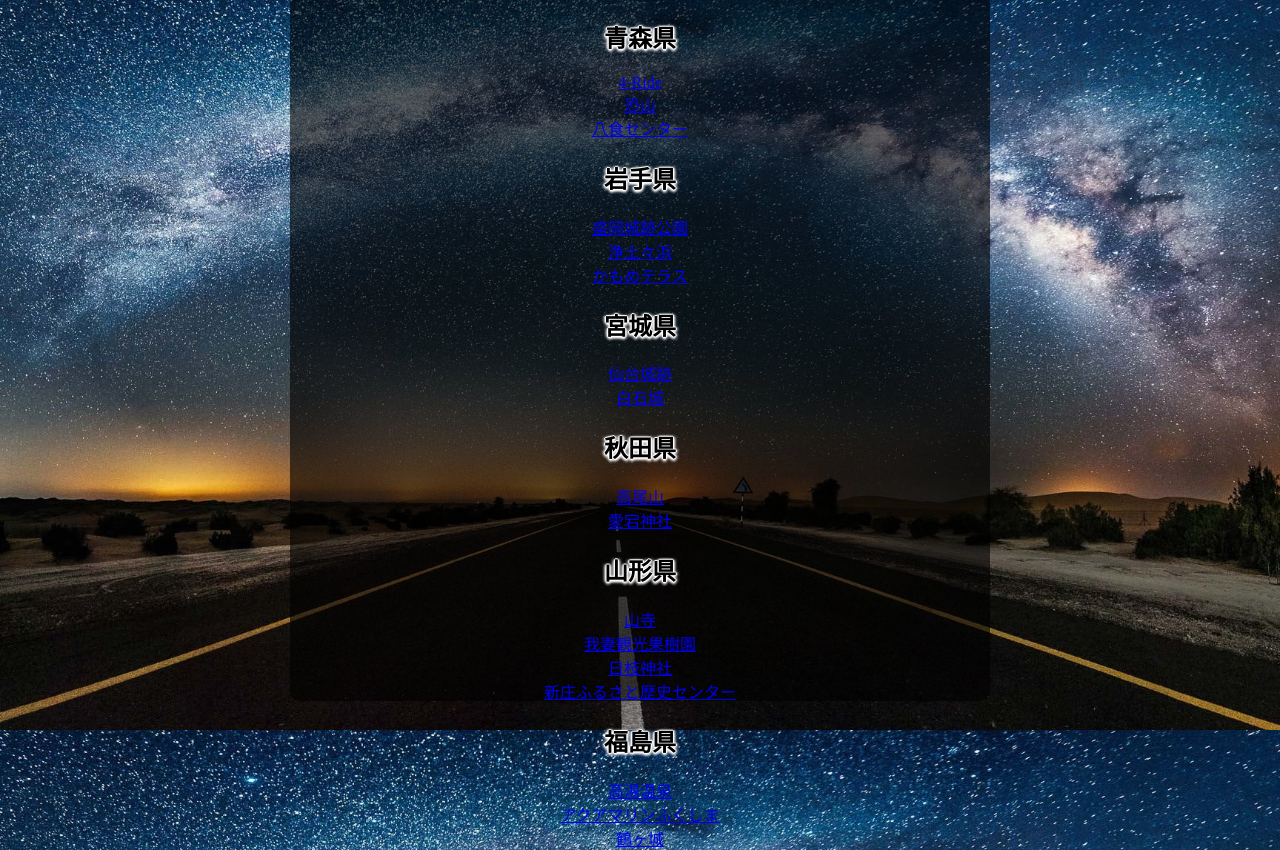
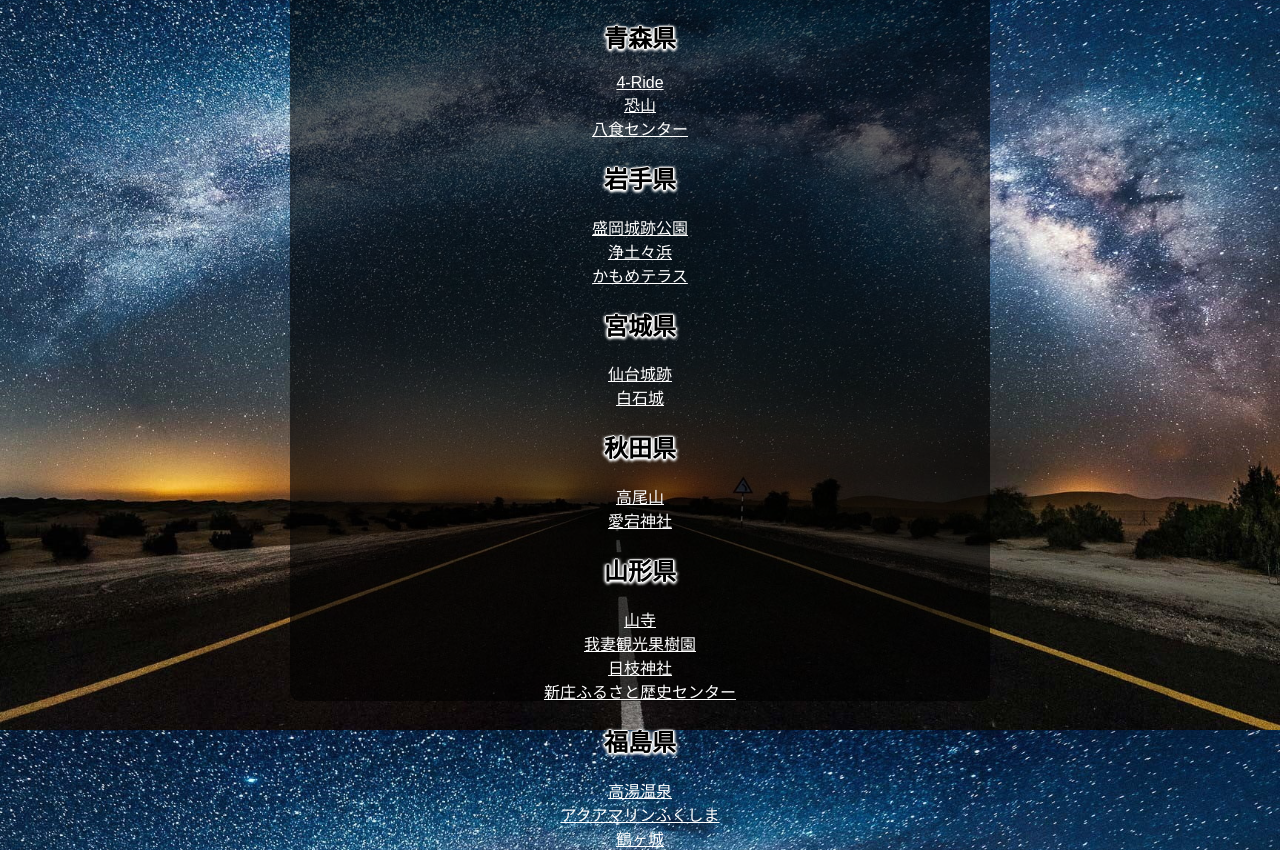
Before and after one commit to mother-s-nail-cutting/Hackathon, a plain HTML site: page chihou/touhoku.html in a window 1280 px wide. Shown: the part 70-920 px from the top of the page. Drawn offline with Linux system fonts and the light colour scheme; no server answers; a web font is replaced by a local one.

Commit message:
touhoku kansei

```diff
--- a/chihou/touhoku.html
+++ b/chihou/touhoku.html
@@ -30,54 +30,54 @@
 
   <div id="aomori" class="aomori">
     <h2>青森県</h2>
-    <a href = 'https://4ride-as.com/' target = "_blank" id="urlText" c>4-Ride</a><br>
+    <a href = 'https://4ride-as.com/' target = "_blank" class="urlText" c>4-Ride</a><br>
 
-    <a href = 'https://osorezan.or.jp/' target = "_blank" id="urlText" >恐山</a><br>
+    <a href = 'https://osorezan.or.jp/' target = "_blank" class="urlText" >恐山</a><br>
 
-    <a href = 'https://www.849net.com/' target = "_blank" id="urlText">八食センター</a><br>
+    <a href = 'https://www.849net.com/' target = "_blank" class="urlText">八食センター</a><br>
   </div>
 
   <div id="iwate" class="iwate">
     <h2>岩手県</h2>
-    <a href = 'https://www.city.morioka.iwate.jp/kurashi/midori/koen/1010491.html' target = "_blank" id="urlText" >盛岡城跡公園</a><br>
+    <a href = 'https://www.city.morioka.iwate.jp/kurashi/midori/koen/1010491.html' target = "_blank" class="urlText" >盛岡城跡公園</a><br>
 
-    <a href = 'https://www.city.miyako.iwate.jp/kanko/jyoudogahama.html' target = "_blank" id="urlText">浄土々浜</a><br>
+    <a href = 'https://www.city.miyako.iwate.jp/kanko/jyoudogahama.html' target = "_blank" class="urlText">浄土々浜</a><br>
 
-    <a href = 'https://kamometerrace.com/' target = "_blank" id="urlText" cla>かもめテラス</a><br>
+    <a href = 'https://kamometerrace.com/' target = "_blank" class="urlText" cla>かもめテラス</a><br>
   </div>
 
   <div id="miyagi" class="miyagi">
     <h2>宮城県</h2>
-    <a href = 'https://www.sentabi.jp/guidebook/attractions/78/' target = "_blank" id="urlText" >仙台城跡</a><br>
+    <a href = 'https://www.sentabi.jp/guidebook/attractions/78/' target = "_blank" class="urlText" >仙台城跡</a><br>
 
-    <a href = 'http://www.shiro-f.jp/shiroishijo/' target = "_blank" id="urlText" >白石城</a><br>
+    <a href = 'http://www.shiro-f.jp/shiroishijo/' target = "_blank" class="urlText" >白石城</a><br>
   </div>
 
   <div id="akita" class=" akita">
     <h2>秋田県</h2>
-    <a href = 'https://www.city.akita.lg.jp/kanko/kanrenshisetsu/1002253.html' target = "_blank" id="urlText" >高尾山</a><br>
+    <a href = 'https://www.city.akita.lg.jp/kanko/kanrenshisetsu/1002253.html' target = "_blank" class="urlText" >高尾山</a><br>
 
-    <a href = 'https://yaokami.jp/1050289/' target = "_blank" id="urlText" >愛宕神社</a><br>
+    <a href = 'https://yaokami.jp/1050289/' target = "_blank" class="urlText" >愛宕神社</a><br>
   </div>
 
   <div id="yamagata" class="yamagata">
     <h2>山形県</h2>
-    <a href = 'https://www.yamaderakankou.com' target = "_blank" id="urlText" >山寺</a><br>
+    <a href = 'https://www.yamaderakankou.com' target = "_blank" class="urlText" >山寺</a><br>
 
-    <a href = 'https://kajuen.link/' target = "_blank" id="urlText" >我妻観光果樹園</a><br>
+    <a href = 'https://kajuen.link/' target = "_blank" class="urlText" >我妻観光果樹園</a><br>
 
-    <a href = 'https://www.hiejinja.net/about/index.html' target = "_blank" id="urlText" c>日枝神社</a><br>
+    <a href = 'https://www.hiejinja.net/about/index.html' target = "_blank" class="urlText" c>日枝神社</a><br>
 
-    <a href = 'https://yamagatakanko.com/attractions/detail_686.html' target = "_blank" id="urlText" >新庄ふるさと歴史センター</a><br>
+    <a href = 'https://yamagatakanko.com/attractions/detail_686.html' target = "_blank" class="urlText" >新庄ふるさと歴史センター</a><br>
   </div>
 
   <div id="hukushima" class="hukushima">
     <h2>福島県</h2>
-    <a href = 'http://takayuonsen.jp/l' target = "_blank" id="urlText" >高湯温泉</a><br>
+    <a href = 'http://takayuonsen.jp/l' target = "_blank" class="urlText" >高湯温泉</a><br>
 
-    <a href = 'https://www.aquamarine.or.jp/' target = "_blank" id="urlText" c>アクアマリンふくしま</a><br>
+    <a href = 'https://www.aquamarine.or.jp/' target = "_blank" class="urlText" c>アクアマリンふくしま</a><br>
 
-    <a href = 'https://www.tsurugajo.com/tsurugajo/' target = "_blank" id="urlText" >鶴ヶ城</a><br>
+    <a href = 'https://www.tsurugajo.com/tsurugajo/' target = "_blank" class="urlText" >鶴ヶ城</a><br>
   </div>
 </div>
 
```
